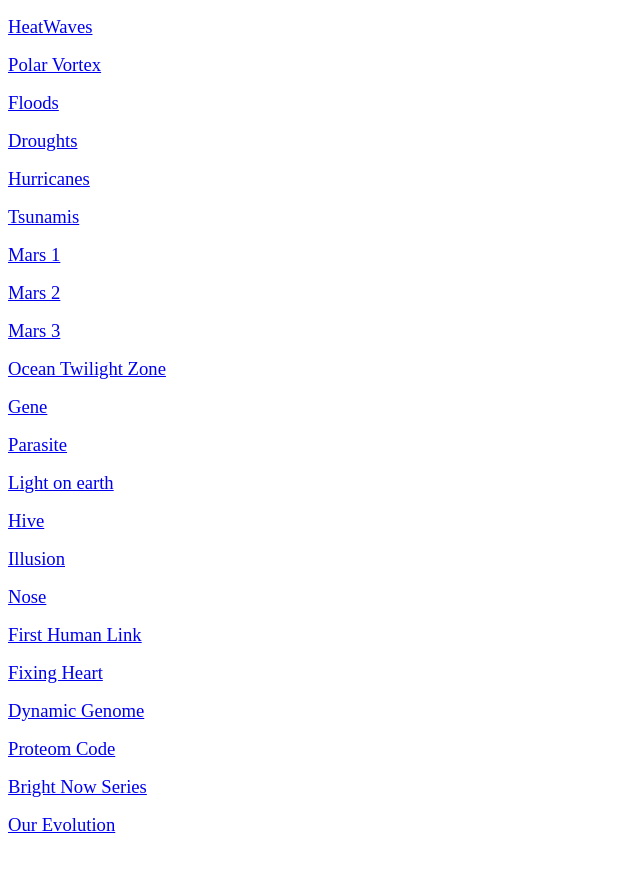
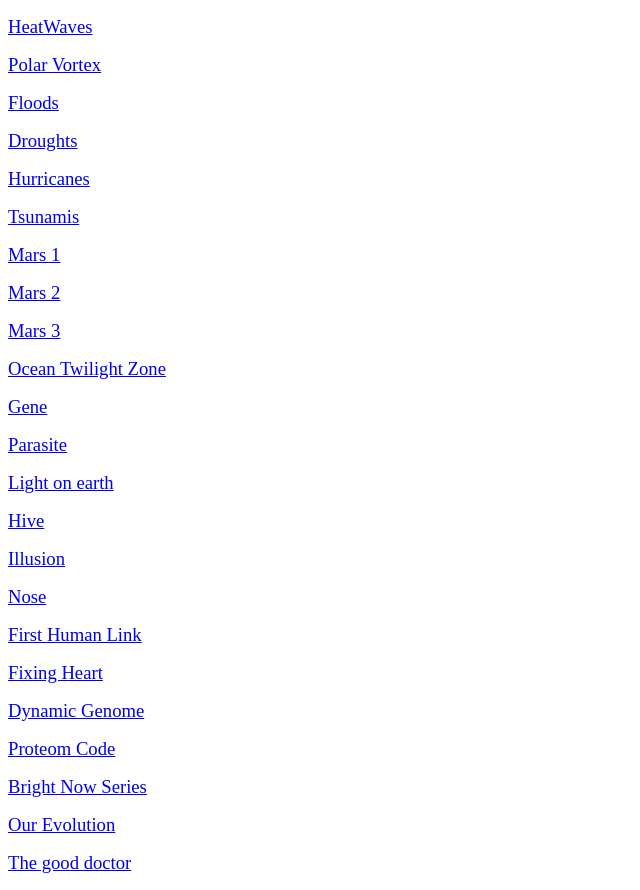
Before and after one commit to niamt1/videos, a plain HTML site: page index.html in a window 1280 px wide. Shown: the whole page, without its empty margins (0-640 px from the left). Before the commit the page ends 852 px from the top, so only its background shows below. Drawn offline with Linux system fonts and the light colour scheme.

Commit message:
Update index.html

```diff
--- a/index.html
+++ b/index.html
@@ -24,4 +24,5 @@
 <p><span style="font-size: 14pt;"><a href="https://curiositystream.com/video/2392" target="_blank" rel="noopener noreferrer">Proteom Code</a></span></p>
 <p><span style="font-size: 14pt;"><a href="https://curiositystream.com/video/3448" target="_blank" rel="noopener noreferrer">Bright Now Series</a></span></p>
 <p><span style="font-size: 14pt;"><a href="https://curiositystream.com/video/2091" target="_blank" rel="noopener noreferrer">Our Evolution</a></span></p>
+<p><span style="font-size: 14pt;"><a href="http://server4.ftpbd.net/FTP-4/English%20%26%20Foreign%20TV%20Series/The%20Good%20Doctor%20%28TV%20Series%202017%20%29%20720p/" target="_blank" rel="noopener noreferrer">The good doctor</a></span></p>
 </body>
```
